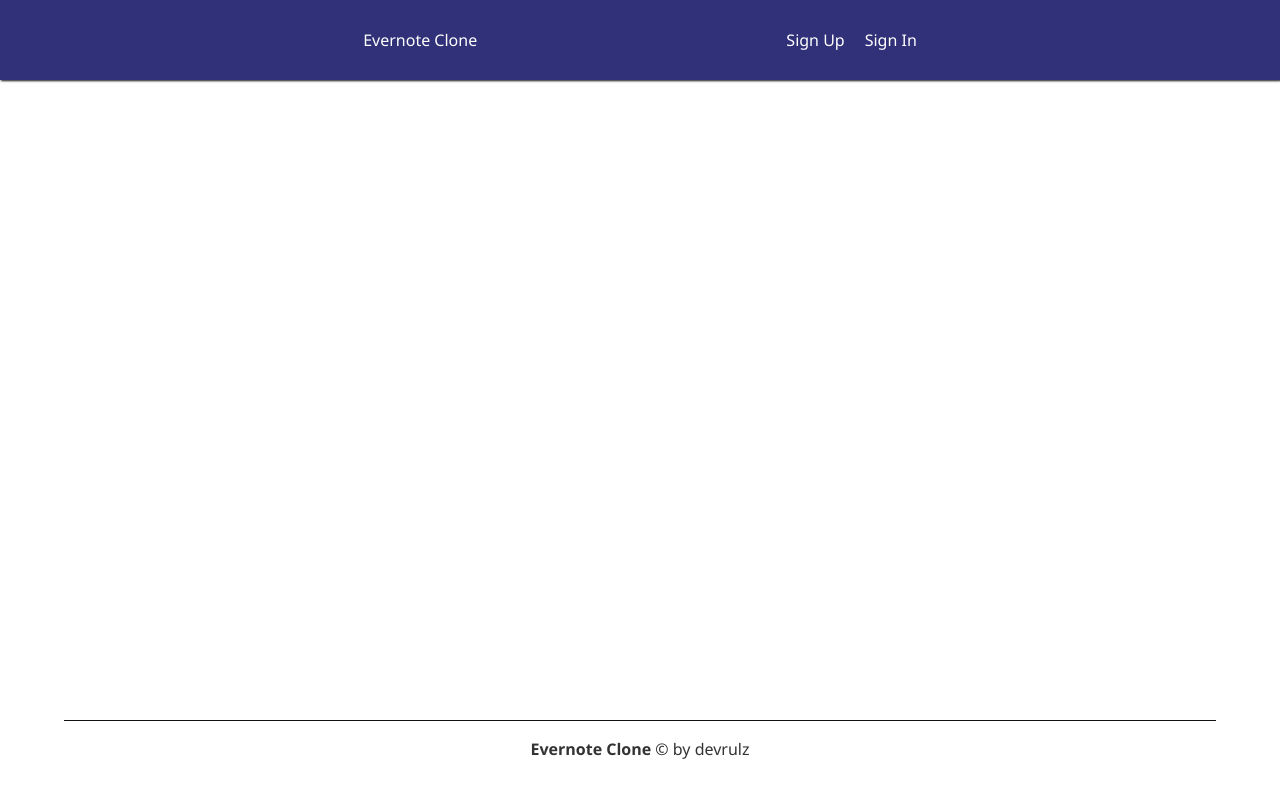
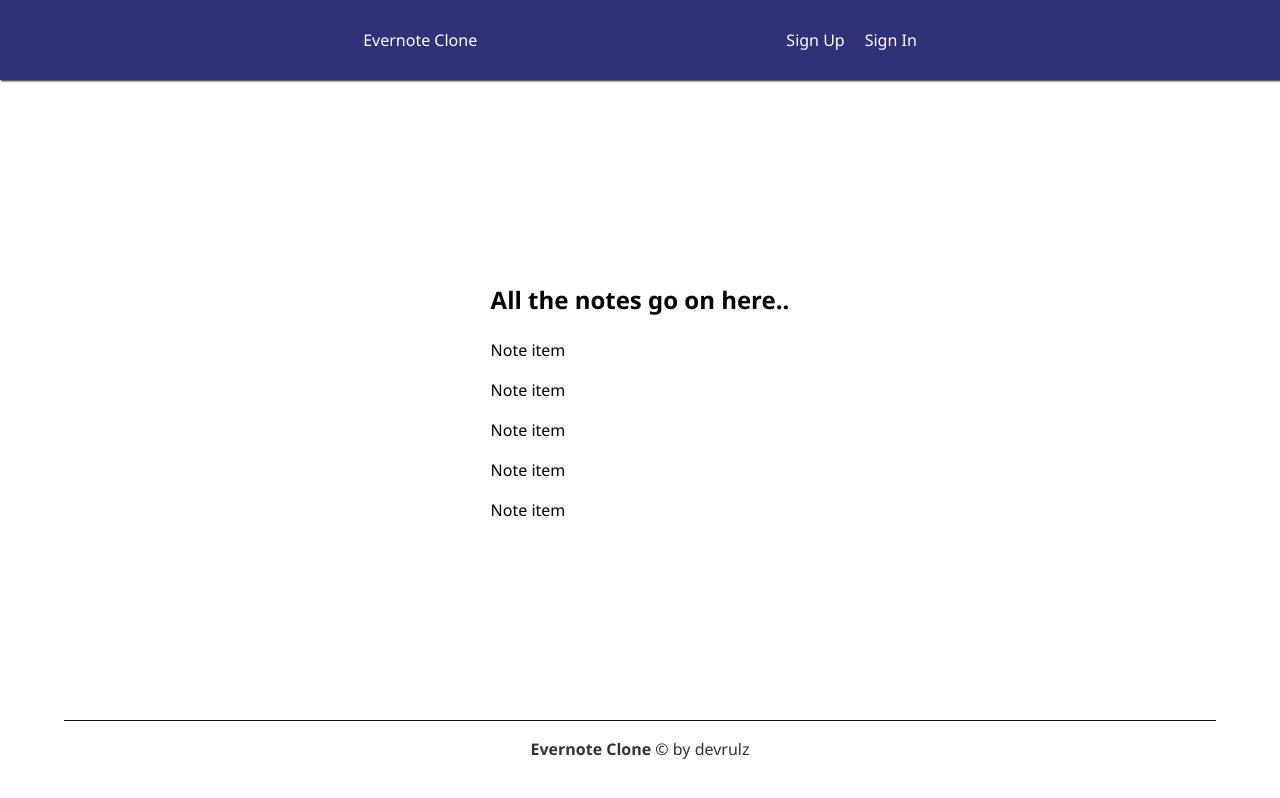
Before and after one commit to rooneyrulz/evernote_clone, a React (Create React App) app: page /notes in a window 1280 px wide. Built offline with nearby package versions, Linux system fonts and the light colour scheme; no server answers.

Commit message:
working on note-context

```diff
--- a/src/App.jsx
+++ b/src/App.jsx
@@ -4,15 +4,16 @@ import { BrowserRouter, Route, Switch } from 'react-router-dom';
 // Layouts
 import AppHeader from './layouts/AppHeader';
 import AppFooter from './layouts/AppFooter';
+import Spinner from './layouts/Spinner';
 
 // Pages
-import Dashboard from './pages/Dashboard';
 import Register from './pages/auth/Register';
 import Login from './pages/auth/Login';
+import Dashboard from './pages/Dashboard';
+import Notes from './pages/Notes';
 
 // Components
 import PrivateRoute from './components/routing/PrivateRoute';
-import Spinner from './layouts/Spinner';
 
 // Auth Context
 import AuthContext from './context/AuthContext';
@@ -42,6 +43,7 @@ const App = () => {
         <main className='app__main'>
           <Switch>
             <PrivateRoute exact path='/' component={Dashboard} />
+            <Route exact path='/notes' component={Notes} />
             <Route exact path='/sign-in' component={Login} />
             <Route exact path='/sign-up' component={Register} />
           </Switch>
--- /dev/null
+++ b/src/context/NoteContext.jsx
@@ -0,0 +1,5 @@
+import React from 'react';
+
+const NoteContext = React.createContext({});
+
+export default NoteContext;
--- a/src/index.jsx
+++ b/src/index.jsx
@@ -3,13 +3,16 @@ import ReactDOM from 'react-dom';
 import App from './App';
 import * as serviceWorker from './serviceWorker';
 
-// Auth Provider
+// Providers
 import AuthProvider from './providers/AuthProvider';
+import NoteProvider from './providers/NoteProvider';
 
 ReactDOM.render(
   <React.StrictMode>
     <AuthProvider>
-      <App />
+      <NoteProvider>
+        <App />
+      </NoteProvider>
     </AuthProvider>
   </React.StrictMode>,
   document.getElementById('evernote__clone')
--- a/src/pages/Notes.jsx
+++ b/src/pages/Notes.jsx
@@ -1,21 +1,17 @@
 import React from 'react';
+
 import NoteItem from '../components/NoteItem';
+import NoteContext from '../context/NoteContext';
 
 const Notes = () => {
-  const notes = [
-    { id: '3e0e9eje09', text: 'It is note one' },
-    { id: '4984rru29r293', text: 'It is note two' },
-    { id: '289euwie98e9', text: 'It is note three' },
-    { id: '3ewue8w9e', text: 'It is note four' },
-    { id: '3892ewew9e8', text: 'It is note five' },
-  ];
-
+  const { notes } = React.useContext(NoteContext);
+  console.group(notes);
   return (
     <div className='notes'>
       <h2>All the notes go on here..</h2>
 
       {notes.map((note) => (
-        <NoteItem item={note} />
+        <NoteItem key={note.id} item={note} />
       ))}
     </div>
   );
--- /dev/null
+++ b/src/providers/NoteProvider.jsx
@@ -0,0 +1,27 @@
+import React from 'react';
+
+import NoteContext from '../context/NoteContext';
+import NoteReducer from '../reducers/note';
+
+const NoteProvider = (props) => {
+  const [notes, dispatch] = React.useReducer(NoteReducer, [
+    { id: '322109', text: 'It is note one' },
+    { id: '498429', text: 'It is note two' },
+    { id: '289989', text: 'It is note three' },
+    { id: '392021', text: 'It is note four' },
+    { id: '389287', text: 'It is note five' },
+  ]);
+
+  return (
+    <NoteContext.Provider
+      value={{
+        notes,
+        dispatch,
+      }}
+    >
+      {props.children}
+    </NoteContext.Provider>
+  );
+};
+
+export default NoteProvider;
```
Also changed, not shown: src/reducers/note.js (added).
